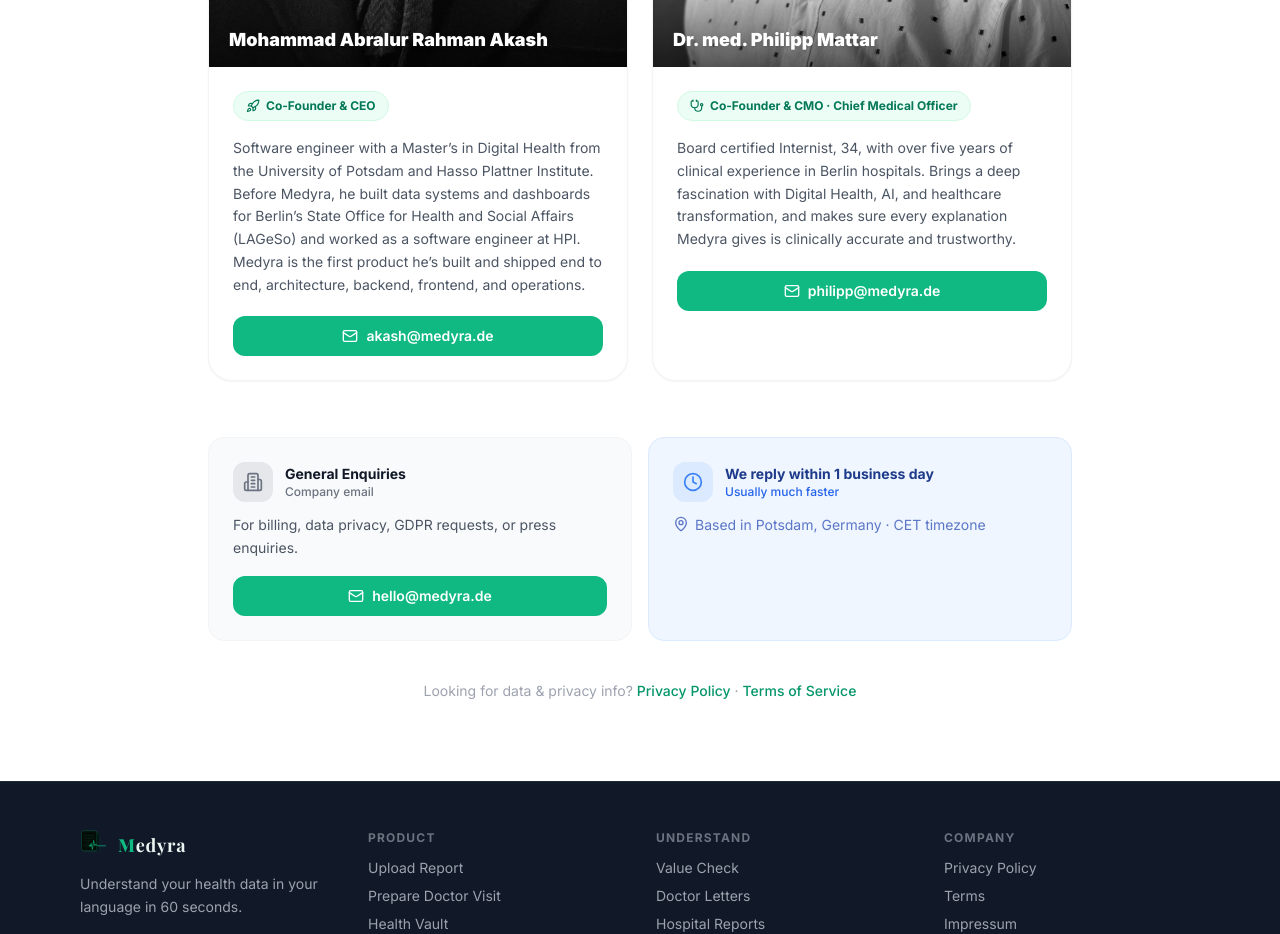
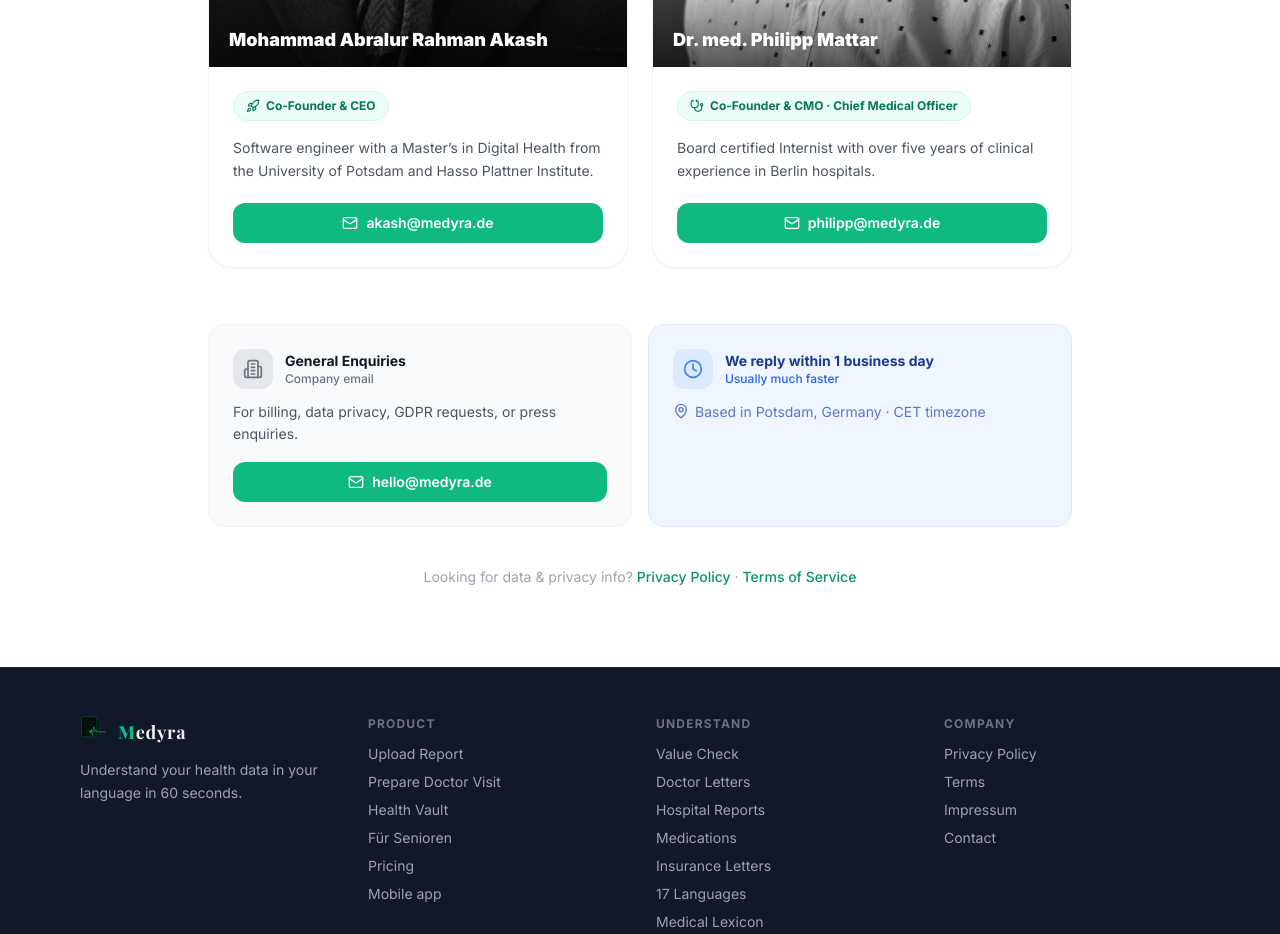
Before and after one commit to Medyra-Health/Medyra, a Next.js app: page /contact in a window 1280 px wide. Shown: the part 940-1874 px from the top of the page. Built offline with nearby package versions, Linux system fonts and the light colour scheme; no server answers.

Commit message:
content: shorten founder bios to one-liners, drop age

```diff
--- a/app/contact/page.js
+++ b/app/contact/page.js
@@ -14,7 +14,7 @@
     role: 'Co-Founder & CEO',
     photo: '/team/akash-rahman.jpg',
     icon: Rocket,
-    bio: 'Software engineer with a Master’s in Digital Health from the University of Potsdam and Hasso Plattner Institute. Before Medyra, he built data systems and dashboards for Berlin’s State Office for Health and Social Affairs (LAGeSo) and worked as a software engineer at HPI. Medyra is the first product he’s built and shipped end to end, architecture, backend, frontend, and operations.',
+    bio: 'Software engineer with a Master’s in Digital Health from the University of Potsdam and Hasso Plattner Institute.',
     email: 'akash@medyra.de',
   },
   {
@@ -22,7 +22,7 @@
     role: 'Co-Founder & CMO · Chief Medical Officer',
     photo: '/team/phillip-mattar.jpg',
     icon: Stethoscope,
-    bio: 'Board certified Internist, 34, with over five years of clinical experience in Berlin hospitals. Brings a deep fascination with Digital Health, AI, and healthcare transformation, and makes sure every explanation Medyra gives is clinically accurate and trustworthy.',
+    bio: 'Board certified Internist with over five years of clinical experience in Berlin hospitals.',
     email: 'philipp@medyra.de',
   },
 ]
```
